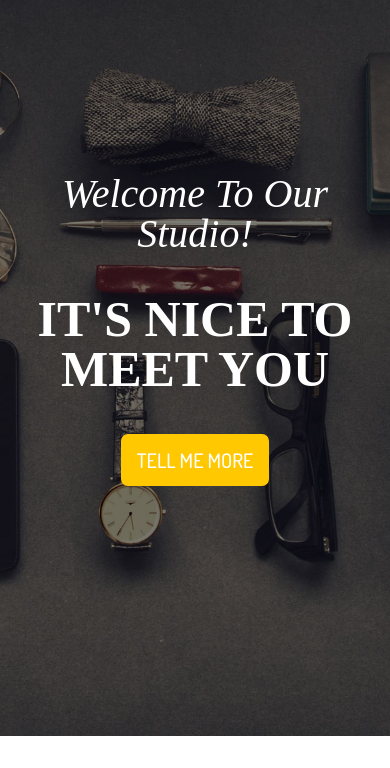
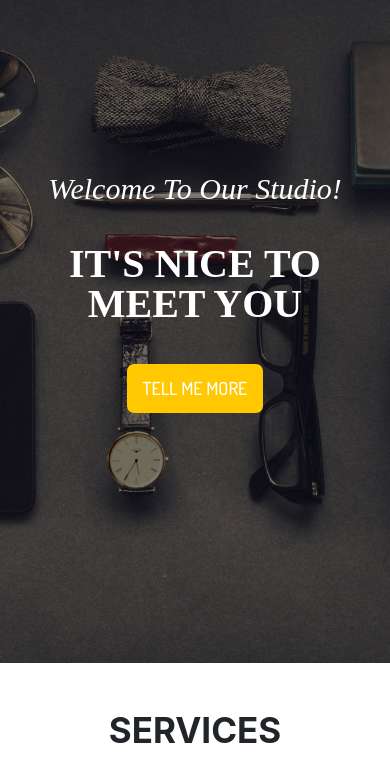
Before and after one commit to Elmir22/proyekt-3, a plain HTML site: page index.html in a window 390 px wide. Shown: the part 76-844 px from the top of the page. Drawn offline with nearby package versions, Linux system fonts and the light colour scheme.

Commit message:
welcome responsive

```diff
--- a/_welcome.sass
+++ b/_welcome.sass
@@ -33,3 +33,10 @@
             font-size: 50px
         h3
             font-size: 20px
+    @media screen and ( max-width: 400px )
+        h2
+            font-size: 30px
+        h1
+            font-size: 40px
+        h3
+            font-size: 18px
```
Also changed, not shown: style.css, 1 other file.
